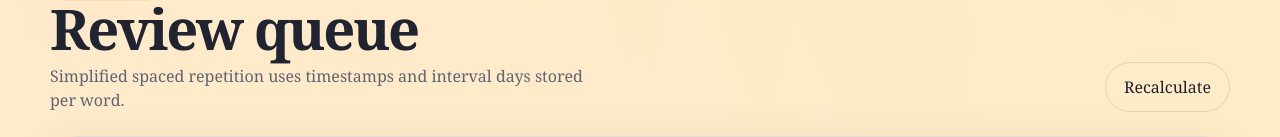
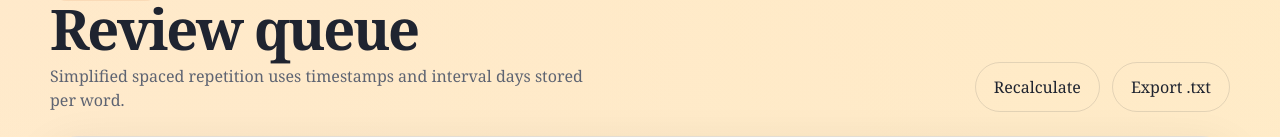
Before and after one commit to zzack2100/Toeic_vocabulary_quiz_for_me, a Vue app: page /review in a window 1280 px wide. Shown: the part 139-276 px from the top of the page. Built offline with nearby package versions, Linux system fonts and the light colour scheme; no server answers; what vue3-google-login would draw is missing.

Commit message:
fix: increase AI expansion timeout to 90s and add Export .txt button to ReviewQueue

```diff
--- a/src/services/vocabularyExpansionApi.ts
+++ b/src/services/vocabularyExpansionApi.ts
@@ -7,7 +7,7 @@ interface ExpandVocabularyResponse extends VocabularySeed {
 
 export async function requestVocabularyExpansion(topic: string): Promise<VocabularySeed[]> {
   const controller = new AbortController()
-  const timeout = setTimeout(() => controller.abort(), 20000)
+  const timeout = setTimeout(() => controller.abort(), 90000)
 
   try {
     const response = await fetch('/api/vocabulary/expand', {
@@ -26,6 +26,11 @@ export async function requestVocabularyExpansion(topic: string): Promise<Vocabul
     }
 
     return (await response.json()) as ExpandVocabularyResponse[]
+  } catch (err) {
+    if (err instanceof DOMException && err.name === 'AbortError') {
+      throw new Error('AI generation is taking too long due to database size. Please try again.')
+    }
+    throw err
   } finally {
     clearTimeout(timeout)
   }
--- a/src/views/ReviewQueueView.vue
+++ b/src/views/ReviewQueueView.vue
@@ -9,6 +9,19 @@ const reviewStore = useReviewStore()
 const vocabularyStore = useVocabularyStore()
 
 const dueWords = computed(() => vocabularyStore.getWordsByIds(reviewStore.dueWordIds))
+
+function exportAllWordsToTxt() {
+  const text = vocabularyStore.words
+    .map((w) => `${w.word}, ${w.translation_zh_TW}`)
+    .join('\n')
+  const blob = new Blob([text], { type: 'text/plain;charset=utf-8' })
+  const url = URL.createObjectURL(blob)
+  const a = document.createElement('a')
+  a.href = url
+  a.download = 'toeic_vocabulary_export.txt'
+  a.click()
+  URL.revokeObjectURL(url)
+}
 </script>
 
 <template>
@@ -19,9 +32,14 @@ const dueWords = computed(() => vocabularyStore.getWordsByIds(reviewStore.dueWor
         <h1 class="page-title">Review queue</h1>
         <p class="page-subtitle">Simplified spaced repetition uses timestamps and interval days stored per word.</p>
       </div>
-      <button class="button button--ghost" @click="reviewStore.calculateDueWords(vocabularyStore.words)">
-        Recalculate
-      </button>
+      <div class="button-row">
+        <button class="button button--ghost" @click="reviewStore.calculateDueWords(vocabularyStore.words)">
+          Recalculate
+        </button>
+        <button class="button button--ghost" @click="exportAllWordsToTxt()">
+          Export .txt
+        </button>
+      </div>
     </header>
 
     <SectionCard title="Due items" subtitle="Words whose next review date is now or overdue.">
```
